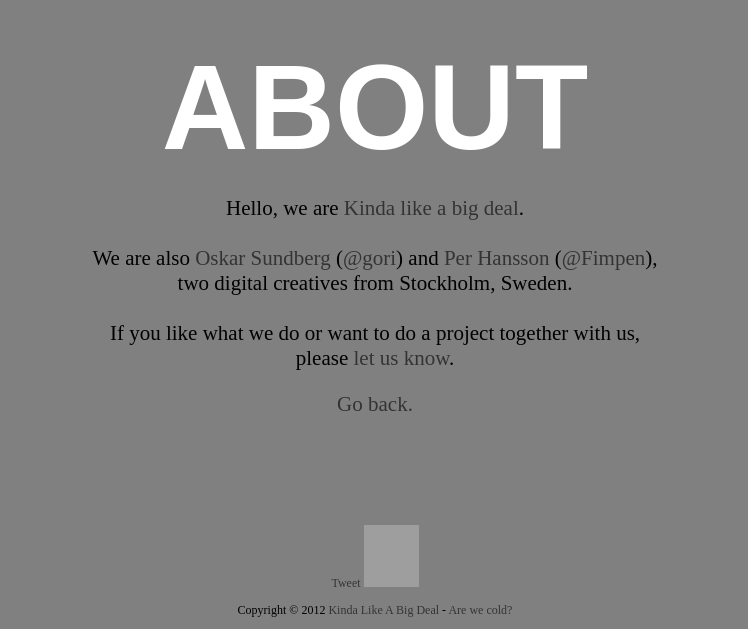
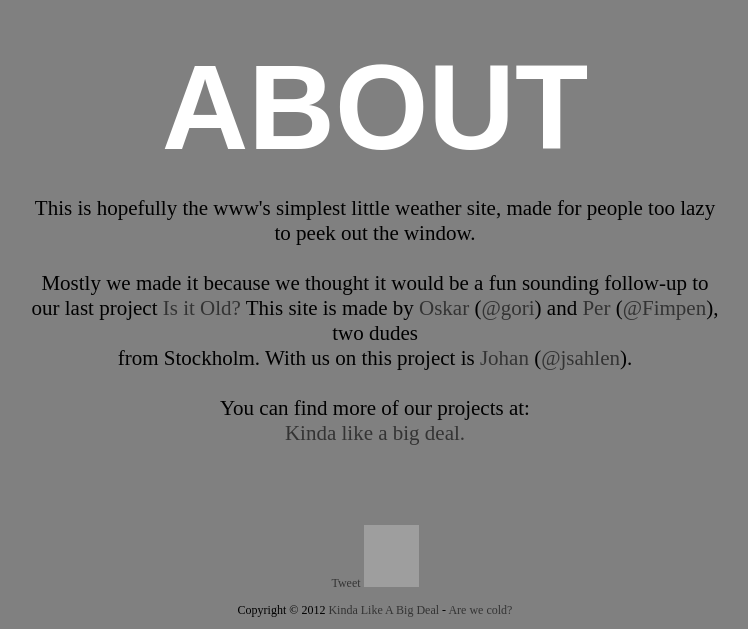
Before and after one commit to Gori/isitcold, a PHP site: page /about.html in a window 1280 px wide. Shown: the part 171-800 px from the top of the page, without its empty margins (265-1013 px from the left). Run offline with PHP 8.4, Linux system fonts and the light colour scheme; some libraries are stand-ins or nearby versions; grey boxes are pictures that could not be loaded.

Commit message:
Copy update
Copy changed to more reflect the actual question.

```diff
--- a/about.html
+++ b/about.html
@@ -24,14 +24,12 @@
 					<div id='maincontent'>
 						<div class='headline'>ABOUT</div>
 						<p class='textline'>
-							<div class="textline">Hello, we are <a href="http://kindalikeabigdeal.com">Kinda like a big deal</a>.
-								<br/><br/>We are also <a href="http://oskarsundberg.com">Oskar Sundberg</a> (<a href="http://www.twitter.com/gori">@gori</a>) and <a href="http://perhansson.com">Per Hansson</a> (<a href="http://twitter.com/fimpen">@Fimpen</a>),
-								<br/>two digital creatives from Stockholm, Sweden.
-								<br/><br/>If you like what we do or want to do a project together with us,
-								<br/>please <a href="mailto:likeabigdeal@gmail.com">let us know</a>.
-								<br/><p><a href='/'>Go back.</a></p>
+							This is hopefully the www's simplest little weather site, made for people too lazy to peek out the window.<br><br>
+							Mostly we made it because we thought it would be a fun sounding follow-up to our last project <a href="http://isitold.com">Is it Old?</a> This site is made by <a href="http://oskarsundberg.com">Oskar</a> (<a href="http://www.twitter.com/gori">@gori</a>) and <a href="http://perhansson.com">Per</a> (<a href="http://twitter.com/fimpen">@Fimpen</a>), two dudes<br>
+							from Stockholm. With us on this project is <a href="http://monospace.se">Johan</a> (<a href="http://twitter.com/jsahlen">@jsahlen</a>).<br><br>
+							You can find more of our projects at:<br>
+							<a href="http://kindalikeabigdeal.com">Kinda like a big deal.
 						</p>
-						<p class='textline'></p>
 					</div>
 					<div class="footer"><p class="social"><a href="https://twitter.com/share" class="twitter-share-button" data-url="http://www.isitcold.com" data-count="vertical">Tweet</a><script type="text/javascript" src="//platform.twitter.com/widgets.js"></script>
 <iframe src="//www.facebook.com/plugins/like.php?href=http%3A%2F%2Fwww.isitcold.com&amp;send=false&amp;layout=box_count&amp;width=55&amp;show_faces=false&amp;action=like&amp;colorscheme=light&amp;font&amp;height=62&amp;appId=144686638922410" scrolling="no" frameborder="0" style="border:none; overflow:hidden; width:55px; height:62px;" allowTransparency="true"></iframe>
--- a/css/isitcold.css
+++ b/css/isitcold.css
@@ -39,6 +39,11 @@ body {
     font-weight:bold; line-height:80%;
 
     position:relative;
+}
+
+#startinfotext {
+	margin-bottom: -10px;
+	opacity: 0;
 }
 
 #starttext {
```
Also changed, not shown: index.php (+9 -1 lines), js/isitcold.js (+8 -2 lines).
